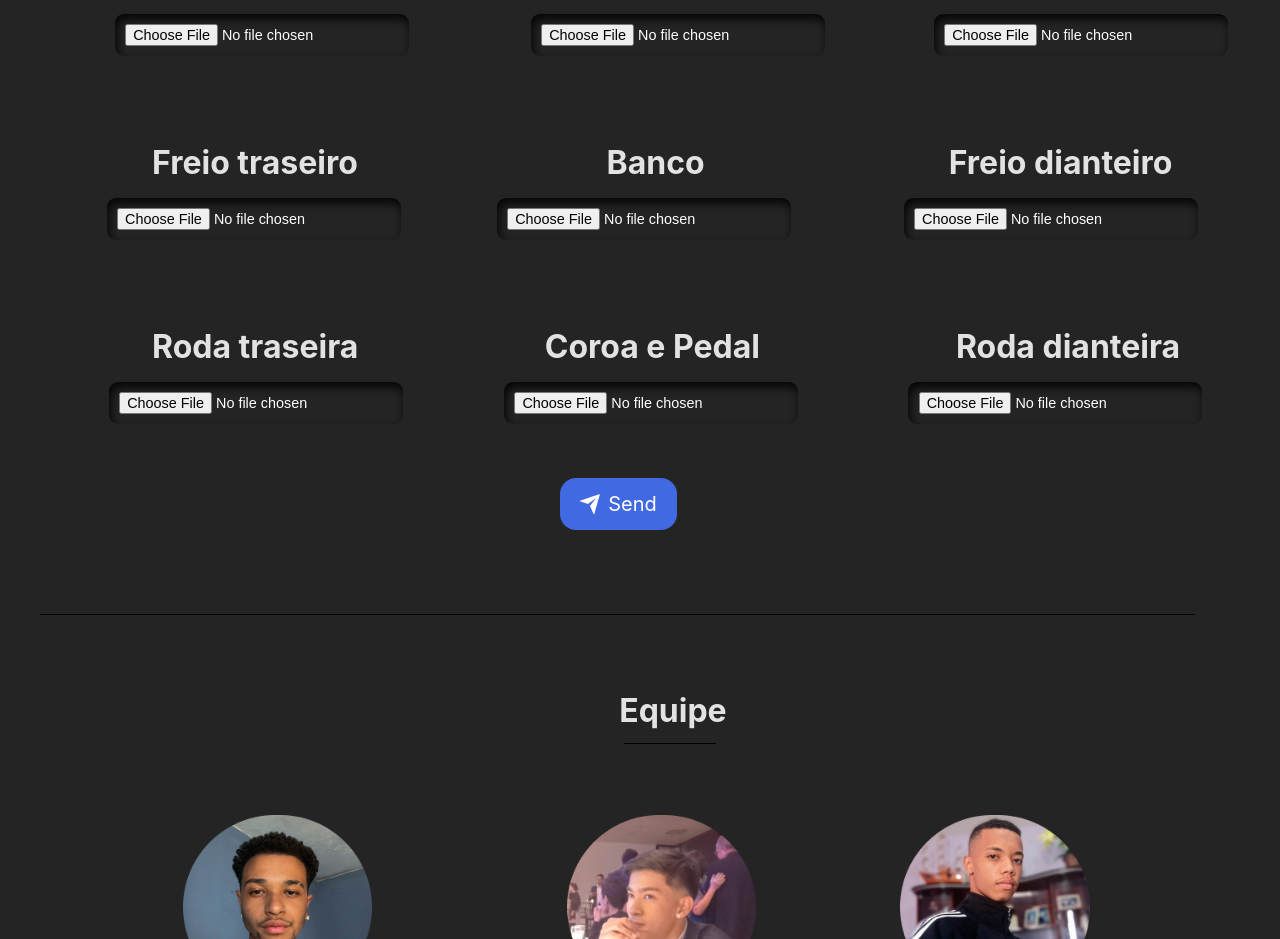
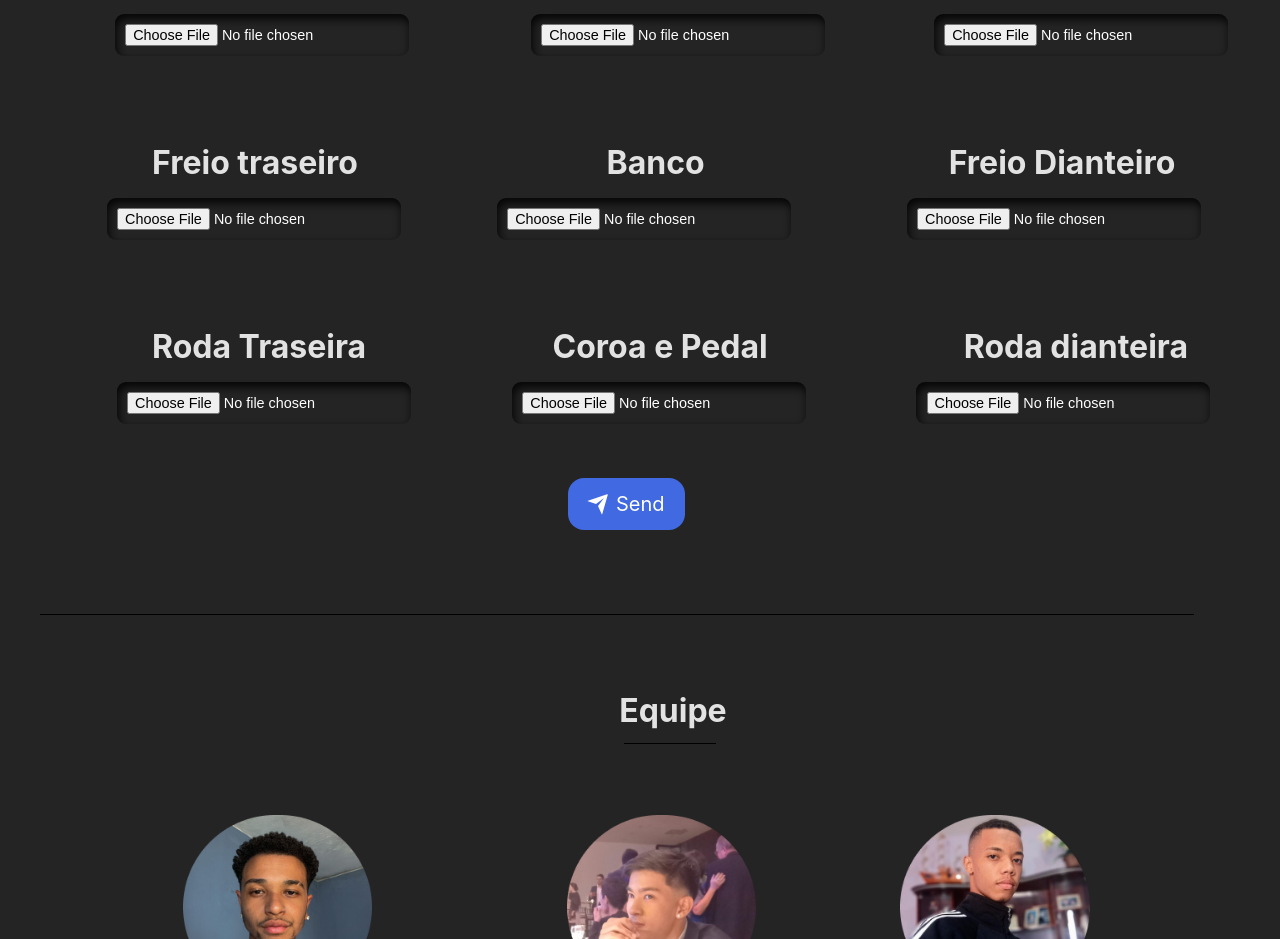
Before and after one commit to Murilojms7/web-bisafe, a React (Vite) app: page / in a window 1280 px wide. Shown: the part 2280-3219 px from the top of the page. Built offline with nearby package versions, Linux system fonts and the light colour scheme.

Commit message:
Update Vistoria.jsx

```diff
--- a/src/components/Vistoria.jsx
+++ b/src/components/Vistoria.jsx
@@ -3,7 +3,7 @@ export default function Vistoria(){
         <>
 
         <h1 class="survey">Vistoria</h1>
-        <hr class="survey_line" color="#000000"></hr>
+        <hr class="survey_line" color="#000"></hr>
 
         <div id="bike_ns">
             <h1>Número de série</h1>
@@ -31,12 +31,12 @@ export default function Vistoria(){
         </div>
 
         <div id="bike_fd">
-            <h1>Freio dianteiro</h1>
+            <h1>Freio Dianteiro</h1>
             <input class="input_fd" name="text" type="file" />
         </div>
 
         <div id="bike_rt">
-            <h1>Roda traseira</h1>
+            <h1>Roda Traseira</h1>
             <input class="input_rt" name="text" type="file" />
         </div>
 
```
